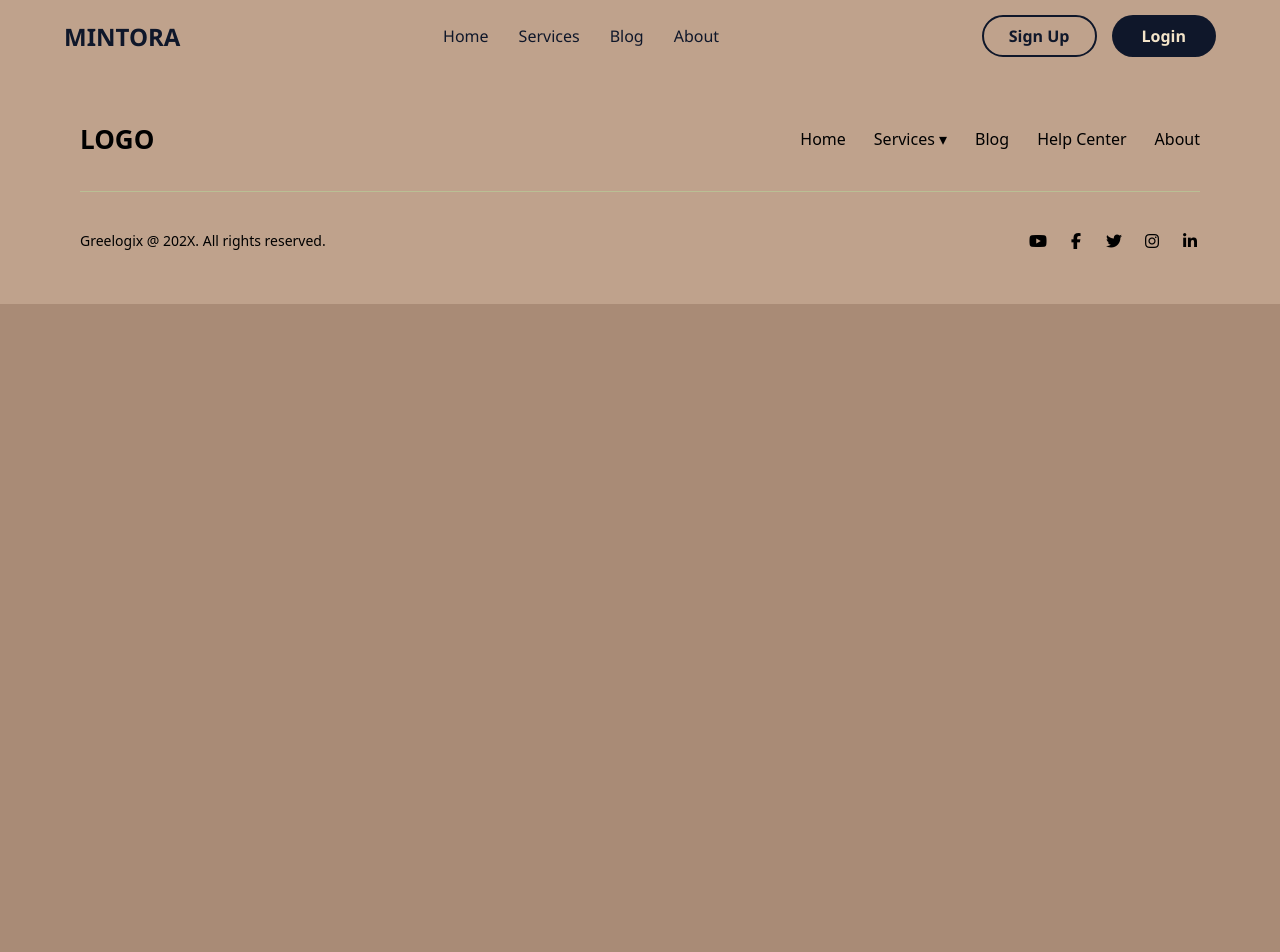
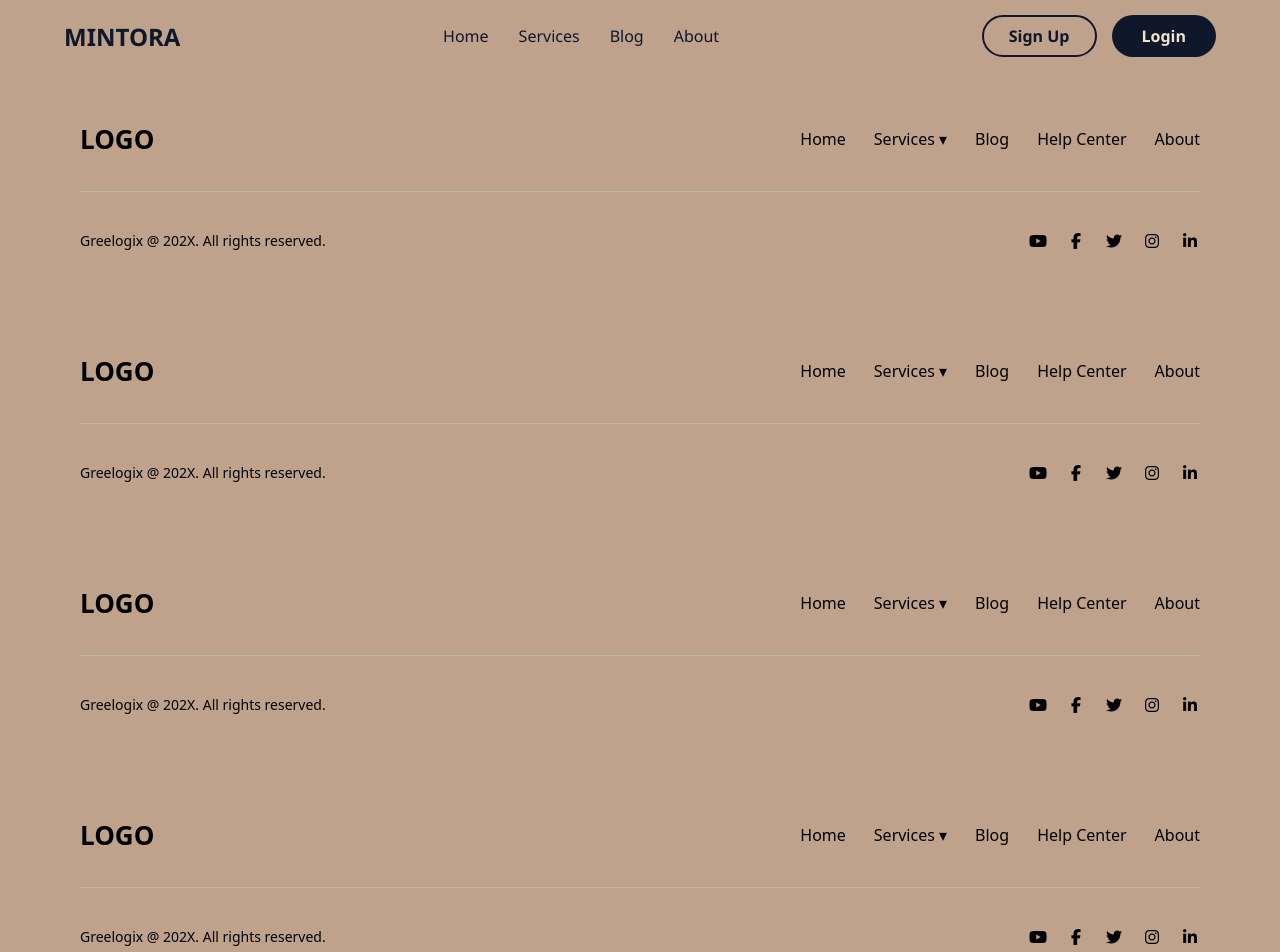
Before and after one commit to Rohan9833/NFT-Marketplace, a React app in the folder Frontend/: page / in a window 1280 px wide. Shown: the top 952 px of the page. Before the commit the page ends 800 px from the top, so only its background shows below. Built offline with nearby package versions, Linux system fonts and the light colour scheme; the HTML template or start-up script is replaced by a standard one.

Commit message:
test 1 Rohan

```diff
--- a/Frontend/src/App.jsx
+++ b/Frontend/src/App.jsx
@@ -7,6 +7,9 @@ function App() {
     <>
       <Navbar/>
       <Footer/>
+      <Footer/>
+      <Footer/>
+      <Footer/>
 
     </>
   );
```
Also changed, not shown: 1 other file (tests, documents, lock files or other folders).
